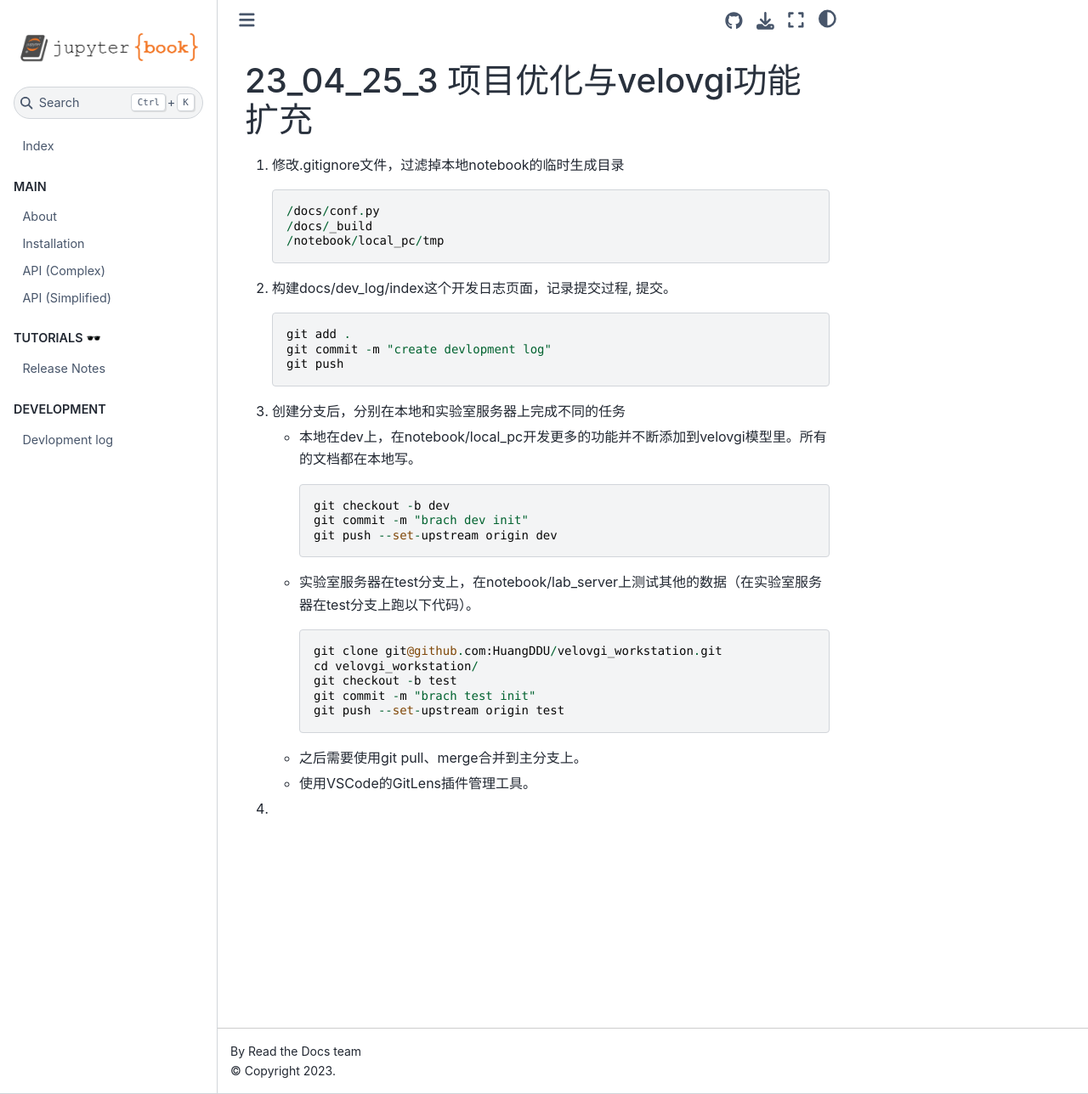
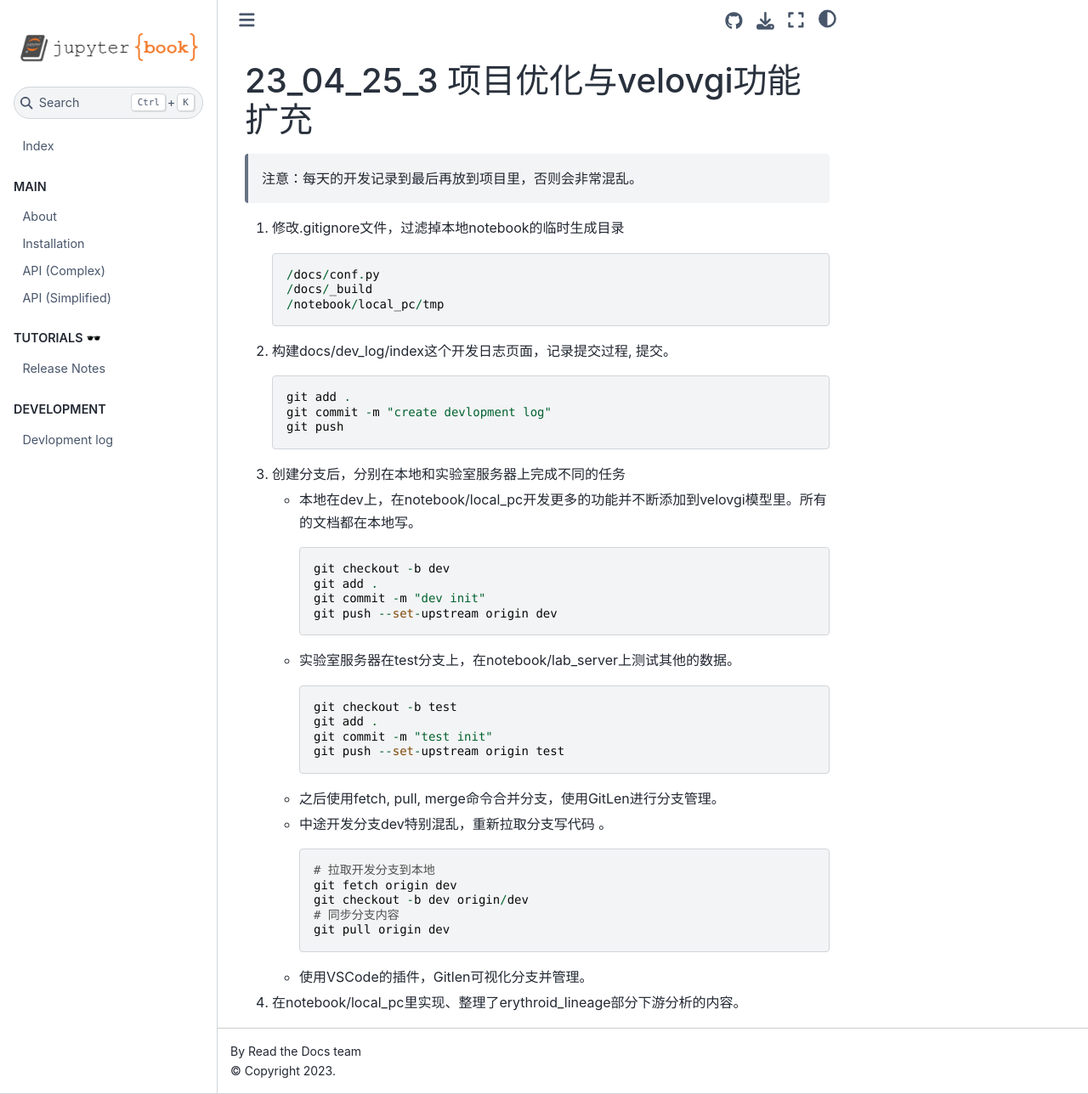
Before and after one commit to HuangDDU/velovgi_workstation, a Jupyter Book: the page built from docs/dev_log/23_04_25_3.md, in a window 1280 px wide and 1288 px high. Shown: the whole window at 85% size. Built offline with Jupyter Book 1.0.4 settings and Sphinx 7.4.7 and the Sphinx Book theme 1.1.4, drawn with Linux system fonts in a browser that asks for light colours.

Commit message:
23_04_25_3 项目优化与velovgi功能扩充

````diff
--- a/docs/dev_log/23_04_25_3.md
+++ b/docs/dev_log/23_04_25_3.md
@@ -1,4 +1,6 @@
 # 23_04_25_3 项目优化与velovgi功能扩充
+
+> 注意：每天的开发记录到最后再放到项目里，否则会非常混乱。
 
 1. 修改.gitignore文件，过滤掉本地notebook的临时生成目录
 
@@ -22,22 +24,32 @@
 
      ```
      git checkout -b dev
-     git commit -m "brach dev init"
+     git add .
+     git commit -m "dev init"
      git push --set-upstream origin dev
      ```
 
-   - 实验室服务器在test分支上，在notebook/lab_server上测试其他的数据（在实验室服务器在test分支上跑以下代码）。
+   - 实验室服务器在test分支上，在notebook/lab_server上测试其他的数据。
 
      ```
-     git clone git@github.com:HuangDDU/velovgi_workstation.git
-     cd velovgi_workstation/
      git checkout -b test
-     git commit -m "brach test init"
+     git add .
+     git commit -m "test init"
      git push --set-upstream origin test
      ```
 
-   - 之后需要使用git pull、merge合并到主分支上。
+   - 之后使用fetch, pull, merge命令合并分支，使用GitLen进行分支管理。
 
-   - 使用VSCode的GitLens插件管理工具。
+   - 中途开发分支dev特别混乱，重新拉取分支写代码 。
 
-4.
+     ```
+     # 拉取开发分支到本地
+     git fetch origin dev
+     git checkout -b dev origin/dev
+     # 同步分支内容
+     git pull origin dev
+     ```
+
+   - 使用VSCode的插件，Gitlen可视化分支并管理。
+
+4. 在notebook/local_pc里实现、整理了erythroid_lineage部分下游分析的内容。
````
Also changed, not shown: 9 other files.
